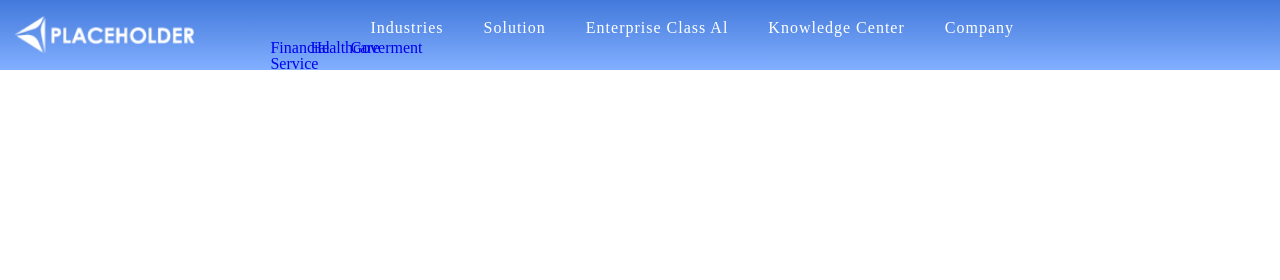
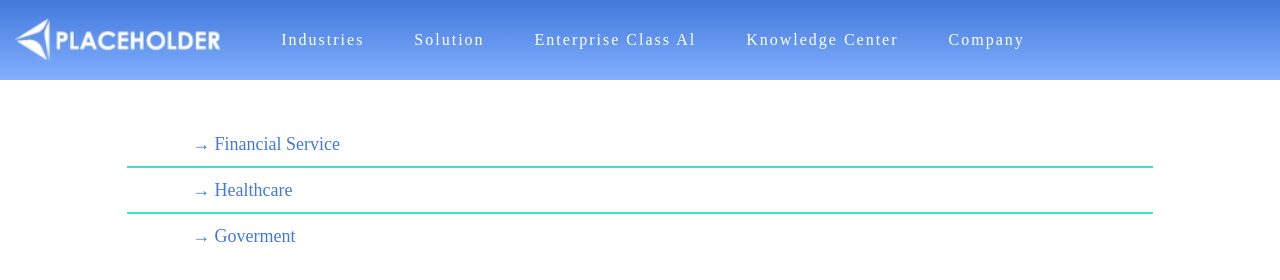
Before and after one commit to fessouma1/Navigation, a plain HTML site: page index.html in a window 1280 px wide. Drawn offline with Linux system fonts and the light colour scheme.

Commit message:
dropdown
style the dropdown

```diff
--- a/app.css
+++ b/app.css
@@ -48,9 +48,9 @@ html{
 
 
 
-#Navigation{
+nav{
     width: 100%;
-    height: 70px;
+    height: 80px;
     background-image: linear-gradient(#4279db, #82afff);
     display: flex;
 }
@@ -58,28 +58,48 @@ img{
     margin-left: 15px;
     padding-right: 35px;
 }
+
+nav ul li{
+    float: left;
+    list-style: none;
+    position: relative;
+}
 .item{
+    display: block;
     font-family: futura;
     font-size: 16px;
-    letter-spacing: 1px;
+    letter-spacing: 2px;
     color: #FFFFFF;
     text-decoration: none;
+    padding: 15px 25px;
+    line-height: 50px;
 }
-ul{
-    float: left;
-    display: flex;
+nav ul li ul{
+    display: block;
+    position: absolute;
+    background-color: white;
+    width: 50px;
+    padding: 10px;
 
 }
+#Industies{
+    padding-top: 50px;
 
-ul li{
-    float: left;
-    list-style: none;
-    padding: 20px;
-    display: block;
-    position: relative;
+    text-align: left;
 }
 .dropDown{
+    padding-top: 5px;
+    padding-bottom: 5px;
+    margin-left: 15%;
+    font-size: large;
+}
+
+h2 a{
     text-decoration: none;
-    display: block;
-    position: absolute;
+    color: #4279db ;
 }
+hr{
+    width: 80%;
+    color: #38E5C4;
+    border: .5px solid;
+}
--- a/index.html
+++ b/index.html
@@ -12,7 +12,7 @@
             <img src="/img/placeholder-logo.png">
             <ul class="Nav-item">
                 <li><a class="item" href ="#">Industries</a>
-                <ul>
+                <ul style="display: none;">
                     <li ><a class="dropDown" href ="#">Financial Service</a></li>
                     <li ><a class="dropDown" href ="#">Healthcare</a></li>
                     <li ><a class="dropDown" href ="#">Goverment</a></li>
@@ -26,5 +26,15 @@
                 </ul>
             </ul>
         </nav>
+
+        <div id="Industies">
+
+                    <h2 class="dropDown"><a  href ="#" ><span>&#8594;</span> Financial Service</a></h2>
+                    <hr>
+                    <h2 class="dropDown"><a href ="#" ><span>&#8594;</span> Healthcare</a></h2>
+                    <hr>
+                    <h2 class="dropDown"><a href ="#" ><span>&#8594;</span> Goverment</a></h2>
+
+        </div>
     </body>
 </html>
```
